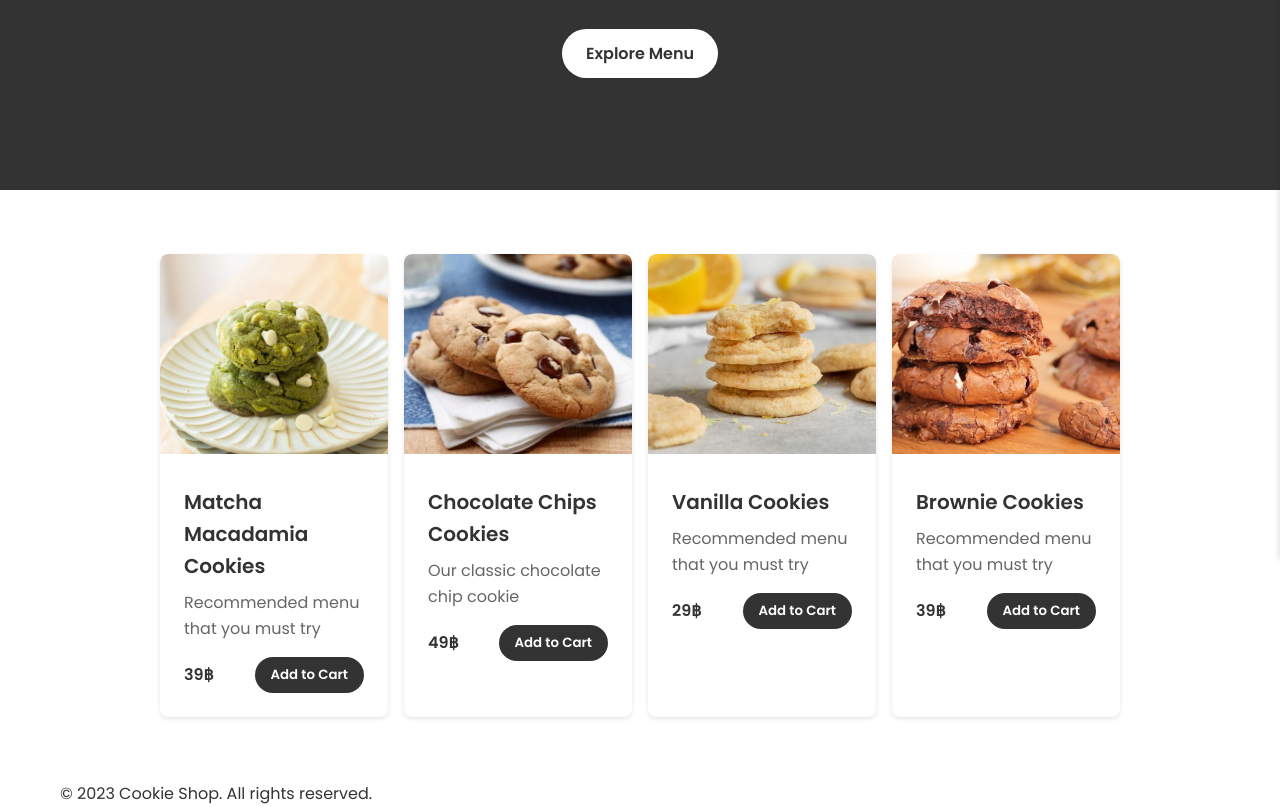
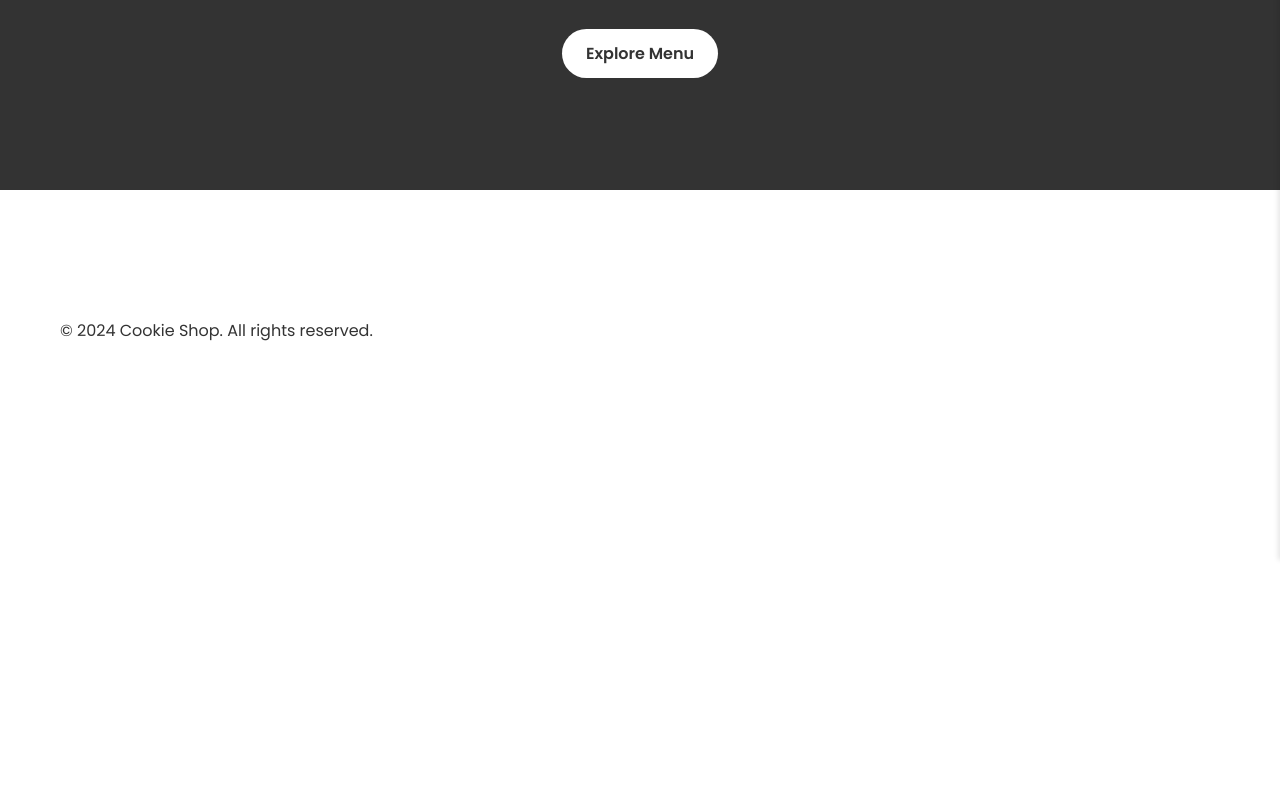
Before and after one commit to Supasri19/Projects-Database-Website, a website: page menu.html in a window 1280 px wide. Shown: the part 240-1047 px from the top of the page. After the commit the page ends 800 px from the top, so only its background shows below. Drawn offline with Linux system fonts and the light colour scheme.

Commit message:
แก้ข้อมูล

```diff
--- a/menu.html
+++ b/menu.html
@@ -56,63 +56,19 @@
         <a href="#" class="hero__cta">Explore Menu</a>
       </div>
     </section>
-    <section class="menu">
-      <div class="menu__items">
-        <div class="menu__item" data-id="1">
-          <img src="mucha.jpg" alt="Matcha Macadamia Cookie" class="menu__item-image">
-          <div class="menu__item-content">
-            <h3 class="menu__item-title">Matcha Macadamia Cookies</h3>
-            <p class="menu__item-description">Recommended menu that you must try</p>
-            <div class="menu__item-footer">
-              <span class="menu__item-price">39฿</span>
-              <button class="menu__item-add-to-cart">Add to Cart</button>
-            </div>
-          </div>
-        </div>
-        <div class="menu__item" data-id="2">
-          <img src="chip.jpeg" alt="Chocolate Chip Cookie" class="menu__item-image">
-          <div class="menu__item-content">
-            <h3 class="menu__item-title">Chocolate Chips Cookies</h3>
-            <p class="menu__item-description">Our classic chocolate chip cookie</p>
-            <div class="menu__item-footer">
-              <span class="menu__item-price">49฿</span>
-              <button class="menu__item-add-to-cart">Add to Cart</button>
-            </div>
-          </div>
-        </div>
-        <div class="menu__item" data-id="3">
-          <img src="ra.jpg" alt="Vanilla Cookie" class="menu__item-image">
-          <div class="menu__item-content">
-            <h3 class="menu__item-title">Vanilla Cookies</h3>
-            <p class="menu__item-description">Recommended menu that you must try</p>
-            <div class="menu__item-footer">
-              <span class="menu__item-price">29฿</span>
-              <button class="menu__item-add-to-cart">Add to Cart</button>
-            </div>
-          </div>
-        </div>
-        <div class="menu__item" data-id="4">
-          <img src="bow.jpg" alt="Brownie Cookie" class="menu__item-image">
-          <div class="menu__item-content">
-            <h3 class="menu__item-title">Brownie Cookies</h3>
-            <p class="menu__item-description">Recommended menu that you must try</p>
-            <div class="menu__item-footer">
-              <span class="menu__item-price">39฿</span>
-              <button class="menu__item-add-to-cart">Add to Cart</button>
-            </div>
-          </div>
-        </div>
+  <section class="menu" id="cookieForm">
+      <div class="menu__items" id="cookieItems">
       </div>
-    </section>
+  </section>
   </main>
 
   <footer class="footer">
     <div class="container">
-      <p class="footer__copyright">&copy; 2023 Cookie Shop. All rights reserved.</p>
+      <p class="footer__copyright">&copy; 2024 Cookie Shop. All rights reserved.</p>
     </div>
   </footer>
 
-  <div class="overlay"></div>
-  <script src="cookie.js"></script>
+  <div id ="CookieList"></div>
+  <script src="script.js"></script>
 </body>
 </html>
```
